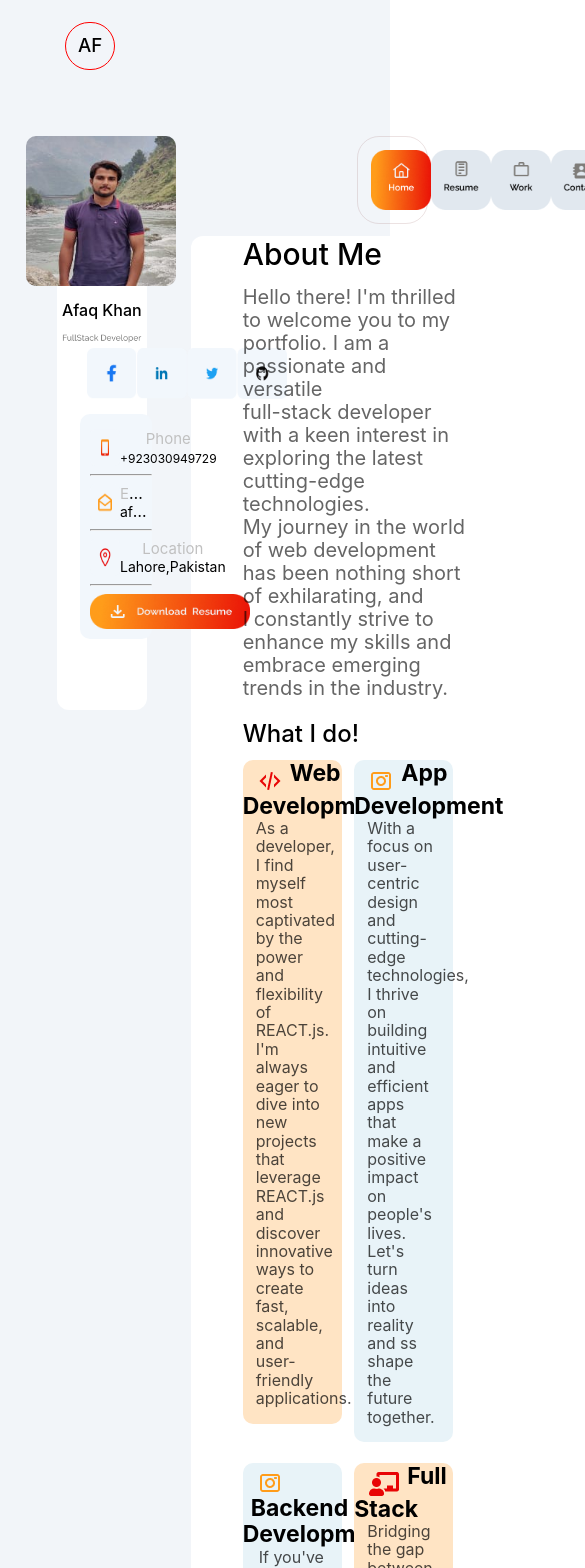
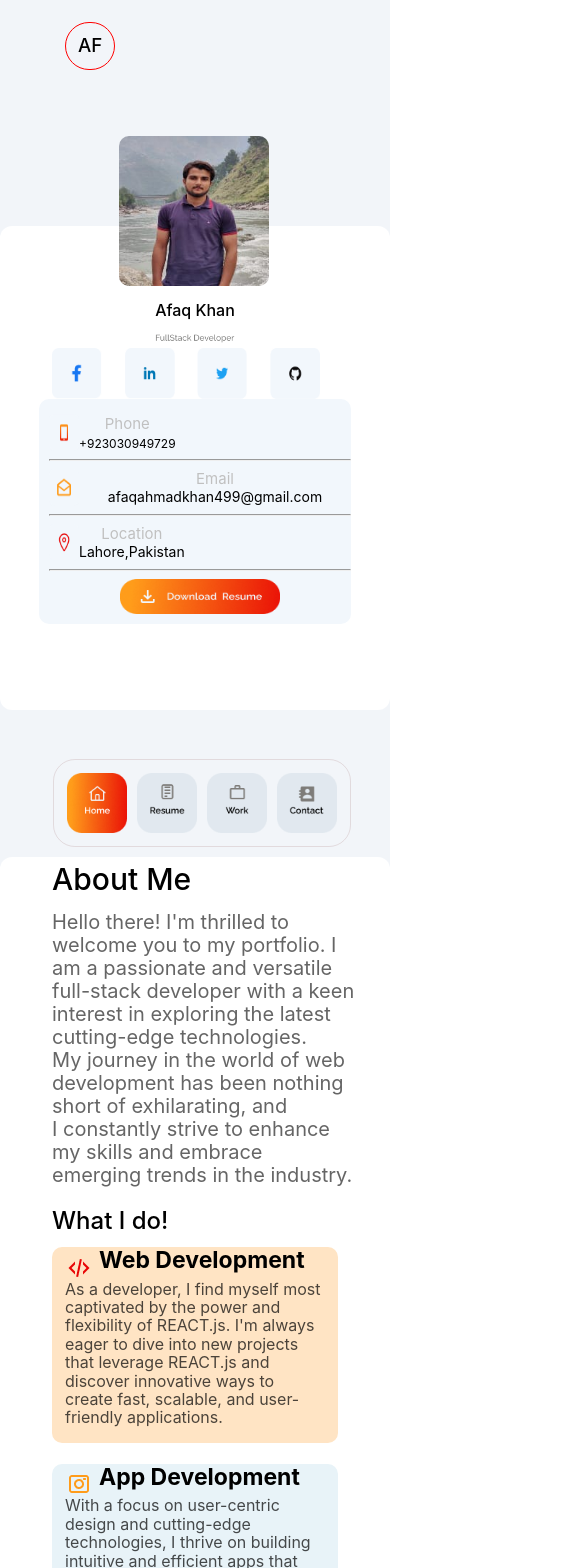
Before and after one commit to mubeenmughal/portfolio-web, a React (Create React App) app: page / in a window 390 px wide. Shown: the top 1568 px of the page, 585 px wide, since content can reach past the window. Built offline with nearby package versions, Linux system fonts and the light colour scheme; no server answers.

Commit message:
apply media query

```diff
--- a/src/components/about-me/index.js
+++ b/src/components/about-me/index.js
@@ -9,7 +9,7 @@ import './style.css'
 const AboutMe = () => {
   return (
     <div id="aboutme" className="aboutme">
-      <div style={{ paddingLeft: '52px', 'paddingTop': '1px' }}>
+      <div style={{ padding: '5px 34px 10px 52px' }}>
         <h1 style={{ fontSize: '30px' }}>About Me</h1>
         <p style={{ paddingLeft: 'px', fontSize: '20px', opacity: '0.6' }}>
           Hello there! I'm thrilled to welcome you to my portfolio. I am a passionate and versatile<br />
@@ -18,8 +18,8 @@ const AboutMe = () => {
           I constantly strive to enhance my skills and embrace emerging trends in the industry.
         </p>
         <h2>What I do!</h2>
-        <div style={{ display: 'flex', justifyContent: 'space-between', width: '92%' }}>
-          <div style={{ width: '47%', height: '35%', backgroundColor: 'bisque', border: '0px solid', borderRadius: '10px' }}>
+        <div className="what-I-Do">
+          <div className="app-dev-text">
             <img style={{ paddingTop: '8px', paddingLeft: '15px' }} src={code} alt="code" />
             <span style={{ fontSize: '23px', paddingLeft: '8px' }}><b>Web Development</b></span><br />
             <p className="project-info">
@@ -44,8 +44,8 @@ const AboutMe = () => {
             </p>
           </div>
         </div>
-        <div style={{ display: 'flex', justifyContent: 'space-between', paddingBottom: '15px', width: '92%' }}>
-          <div className="ui-dev">
+        <div className="what-I-Do" style={{ marginBottom: '20px' }}>
+          <div className="app-dev">
             <img className="app-dev-img" src={App} alt="app" />
             <span className="dev-text"><b>Backend Development</b></span><br />
             <p className="backend-dev">
--- a/src/components/about-me/style.css
+++ b/src/components/about-me/style.css
@@ -1,4 +1,57 @@
 .backend-dev {
-    padding-left: 16px;
-    opacity: 0.7;
+  padding-left: 16px;
+  opacity: 0.7;
 }
+
+.what-I-Do {
+  display: flex;
+  justify-content: space-between;
+  width: 100%;
+  padding: 0 6% 0px 0;
+  gap: 2%;
+}
+
+.app-dev {
+  width: 50%;
+  background-color: rgb(232, 243, 248);
+  border: 0px solid;
+  border-radius: 10px;
+  margin-bottom: 21px;
+}
+
+.app-dev-text {
+  width: 50%;
+  background-color: bisque;
+  margin-bottom: 21px;
+  border: 0px solid;
+  border-radius: 10px;
+}
+
+@media screen and (max-width: 767px) {
+  .what-I-Do {
+    display: flex;
+    justify-content: space-between;
+    width: 100%;
+    padding: 0 6% 0px 0;
+    flex-wrap: wrap;
+  }
+  .app-dev {
+    width: 100%;
+    background-color: rgb(232, 243, 248);
+    border: 0px solid;
+    border-radius: 10px;
+    margin-bottom: 21px;
+  }
+
+  .app-dev-text {
+    width: 100%;
+    background-color: bisque;
+    margin-bottom: 21px;
+    border: 0px solid;
+    border-radius: 10px;
+  }
+}
+
+@media screen and (max-width: 578px) {
+
+}
--- a/src/components/body/style.css
+++ b/src/components/body/style.css
@@ -1,6 +1,7 @@
 .parentDiv {
   display: flex;
   margin-top: 30px;
+  gap: 40px;
 }
 
 .contact {
@@ -47,23 +48,6 @@
   opacity: 0.7;
 }
 
-.app-dev {
-  width: 47%;
-  height: 35%;
-  background-color: rgb(232, 243, 248);
-  border: 0px solid;
-  border-radius: 10px;
-}
-
-.ui-dev {
-  width: 47%;
-  height: 35%;
-  background-color: rgb(232, 243, 248);
-  margin-top: 21px;
-  border: 0px solid;
-  border-radius: 10px;
-}
-
 .app-dev-img {
   padding-top: 8px;
   padding-left: 15px;
@@ -74,19 +58,11 @@
   padding-left: 8px;
 }
 
-.app-dev-text {
-  width: 47%;
-  height: 35%;
-  background-color: bisque;
-  margin-top: 21px;
-  border: 0px solid;
-  border-radius: 10px;
-}
-
 .homeicons {
   display: flex;
-  justify-content: end;
+  justify-content: flex-end;
   padding-right: 10%;
+  margin-top: -5px;
 }
 
 .profileImage {
@@ -98,33 +74,10 @@
 }
 
 .navbar {
-  width: 25%;
-  display: flex;
-  justify-content: space-between;
   border: 0.5px solid #99646430;
   padding: 13px;
   border-radius: 22px;
-}
-
-.education {
-  background-color: bisque;
-  width: 30%;
-  border: 0px solid;
-  border-radius: 5px;
-  padding-left: 15px;
-  padding-bottom: 10px;
-  padding-top: 10px;
-  margin-left: 54px;
-}
-
-.experiance {
-  background-color: #FFEED9;
-  width: 30%;
-  border: 0px solid;
-  border-radius: 5px;
-  padding-top: 10px;
-  padding-bottom: 10px;
-  padding-left: 15px;
+  margin-bottom: 10px;
 }
 
 .resumeInfo {
@@ -137,8 +90,6 @@
 .aboutme {
   width: 90%;
   background-color: white;
-  margin-left: 44px;
-  margin-top: 12px;
   border: 0px solid;
   border-radius: 12px;
 }
@@ -146,8 +97,6 @@
 .resumepage {
   width: 90%;
   background-color: white;
-  margin-left: 44px;
-  margin-top: 12px;
   border: 0px solid;
   border-radius: 12px;
   padding-bottom: 40px
@@ -168,8 +117,6 @@
 .portfolio {
   width: 90%;
   background-color: white;
-  margin-left: 44px;
-  margin-top: 12px;
   border: 0px solid;
   border-radius: 12px;
 }
@@ -213,10 +160,8 @@
 .Contact {
   width: 90%;
   background-color: white;
-  margin-left: 44px;
   border: 0px solid;
   border-radius: 12px;
-  margin-top: 12px;
 }
 
 .phone {
@@ -298,3 +243,74 @@
 .padding-left {
   padding-left: 30px;
 }
+
+@media screen and (max-width:767px) {
+  .parentDiv {
+    flex-wrap: wrap;
+  }
+
+  .contact {
+    width: 100%;
+    margin-left: 0;
+  }
+
+  .personel {
+    margin: 0 auto;
+  }
+
+  .aboutme {
+    width: 100%;
+    background-color: white;
+    border: 0px solid;
+    border-radius: 12px;
+    margin-left: 0;
+  }
+
+  .homeicons {
+    display: flex;
+    justify-content: flex-end;
+    /* padding-right: 10%; */
+    margin-top: 20px;
+  }
+
+  .navbar {
+    border: 0.5px solid #99646430;
+    border-radius: 22px;
+    margin-bottom: 10px;
+  }
+}
+
+@media screen and (max-width:578px) {
+  .email {
+    background-color: rgb(232, 243, 248);
+    margin-left: 0;
+    padding-top: 25px;
+    padding-left: 15px;
+    border: 0px solid;
+    border-radius: 12px;
+    padding-bottom: 35px;
+    width: 100%;
+  }
+
+  .aboutme {
+    width: 100%;
+    background-color: white;
+    border: 0px solid;
+    border-radius: 12px;
+    margin-left: 0;
+  }
+
+  .homeicons {
+    display: flex;
+    justify-content: flex-end;
+    /* padding-right: 10%; */
+    margin-top: 30px;
+    width: 100%;
+  }
+
+  .navbar {
+    border: 0.5px solid #99646430;
+    border-radius: 22px;
+    margin-bottom: 10px;
+  }
+}
--- a/src/components/contact/style.css
+++ b/src/components/contact/style.css
@@ -29,3 +29,25 @@
   margin-top: 16px;
   cursor: pointer;
 }
+
+.parentContactDiv {
+  display: flex;
+  gap: 20px;
+  flex-wrap: wrap;
+}
+
+@media screen and (max-width: 578px) {
+  .parentContactDiv {
+    display: flex;
+    gap: 20px;
+    flex-wrap: wrap;
+  }
+}
+
+@media screen and (max-width: 767px) {
+  .parentContactDiv {
+    display: flex;
+    gap: 20px;
+    flex-wrap: wrap;
+  }
+}
--- a/src/components/nav-bar/index.js
+++ b/src/components/nav-bar/index.js
@@ -14,23 +14,27 @@ import workColorFull from '../../utils/images/work colorful.png';
 import resumeColorFull from '../../utils/images/Resume colorfui.png';
 import contactColorFull from '../../utils/images/contact colorful.png';
 
+import "./style.css";
 
 const NavBar = () => {
   const [selectedTab, setSelectedTab] = useState('home');
   return (
-    <div style={{ width: '80%' }}>
+    <div className="navWidth">
       <div className="homeicons">
         <div className="navbar">
           <img id="colorfulhomeicon"
+          style={{ marginRight: '10px' }}
             onClick={() => setSelectedTab('home')}
             width="60px" src={selectedTab === 'home' ? home : whiteHomeImg}
             alt="home" />
           <img
+            style={{ marginRight: '10px' }}
             id="colorfulresumeicon"
             onClick={() => setSelectedTab('resume')}
             width="60px" src={selectedTab === 'resume' ? resumeColorFull : resume}
             alt="resume" />
           <img id="colorfulworkicon"
+            style={{ marginRight: '10px' }}
             onClick={() => setSelectedTab('work')}
             width="60px" src={selectedTab === 'work' ? workColorFull : work}
             alt="work" />
--- /dev/null
+++ b/src/components/nav-bar/style.css
@@ -0,0 +1,15 @@
+.navWidth {
+    width: 80%;
+}
+
+@media screen and (max-width: 578px) {
+    .navWidth {
+        width: 100%;
+    }
+}
+
+@media screen and (max-width: 767px) {
+    .navWidth {
+        width: 100%;
+    }
+}
--- /dev/null
+++ b/src/components/resume/style.css
@@ -0,0 +1,27 @@
+.educationCol {
+  display: flex;
+  flex-direction: column;
+  width: 50%;
+  padding-left: 5%;
+}
+
+.education {
+  background-color: bisque;
+  border: 0px solid;
+  border-radius: 5px;
+  padding-left: 15px;
+  padding-bottom: 10px;
+  padding-top: 10px;
+  margin-top: 20px;
+  padding-right: 5%;
+}
+
+.experiance {
+  background-color: #FFEED9;
+  border: 0px solid;
+  border-radius: 5px;
+  padding-top: 10px;
+  padding-bottom: 10px;
+  padding-left: 15px;
+  margin-top: 20px;
+}
```
Also changed, not shown: src/components/resume/index.js (+63 -17 lines).
